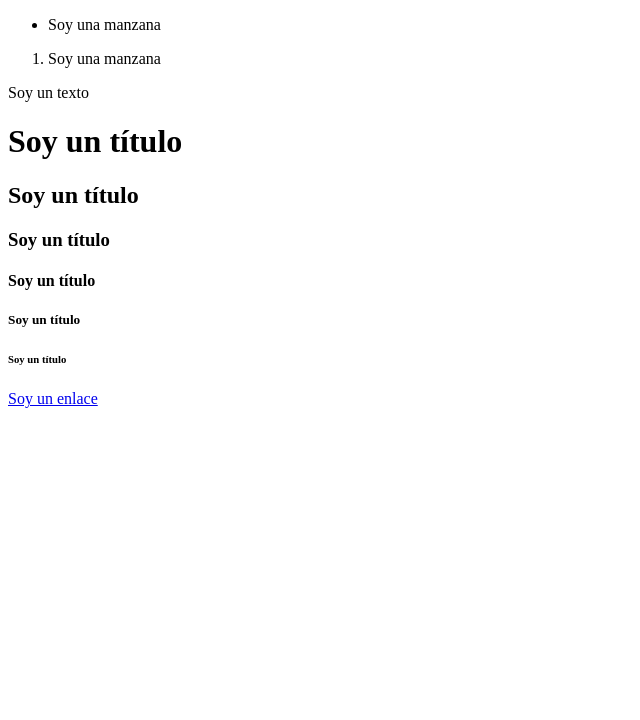
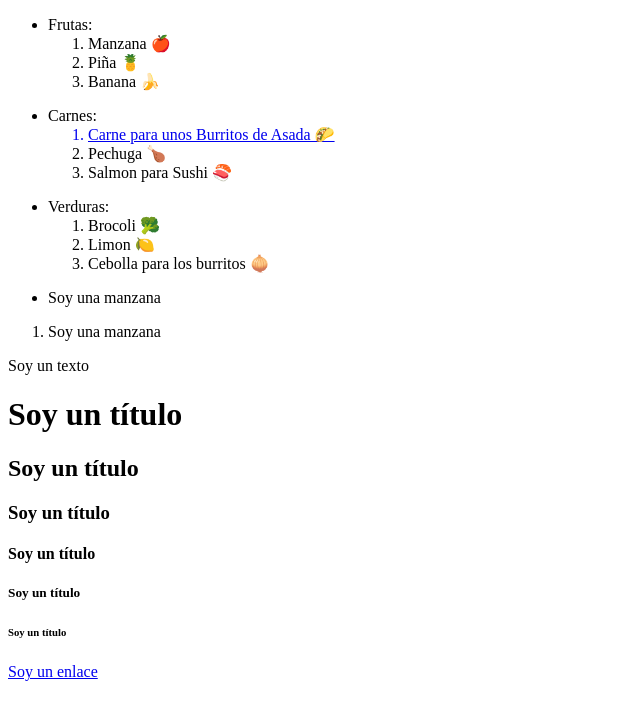
Before and after one commit to omarhernandezrey/32-Curso-Definitivo-de-HTML-y-CSS, a plain HTML site: page index.html in a window 1280 px wide. Shown: the whole page, without its empty margins (0-640 px from the left). Drawn offline with Linux system fonts and the light colour scheme.

Commit message:
Reto: crea tu lista de compras del supermercado9 / 55

```diff
--- a/index.html
+++ b/index.html
@@ -12,7 +12,37 @@
 <body>
     <header>
         <!-- Puedes añadir contenido dentro de la etiqueta <nav> si deseas -->
-        <nav></nav>
+            <nav>
+                <ul>
+                  <li>Frutas:</li>
+                  <ol>
+                    <li>Manzana 🍎</li>
+                    <li>Piña 🍍</li>
+                    <li>Banana 🍌</li>
+                  </ol>
+                </ul>
+                <ul>
+                  <li>Carnes:</li>
+                  <ol>
+                    <a
+                      href="https://www.youtube.com/watch?v=qpSYO-QNvIY"
+                      target="_blanck"
+                    >
+                      <li>Carne para unos Burritos de Asada 🌮</li>
+                    </a>
+                    <li>Pechuga 🍗</li>
+                    <li>Salmon para Sushi 🍣</li>
+                  </ol>
+                </ul>
+                <ul>
+                  <li>Verduras:</li>
+                  <ol>
+                    <li>Brocoli 🥦</li>
+                    <li>Limon 🍋</li>
+                    <li>Cebolla para los burritos 🧅</li>
+                  </ol>
+                </ul>
+              </nav>
     </header>
     <main>
         <section>
```
